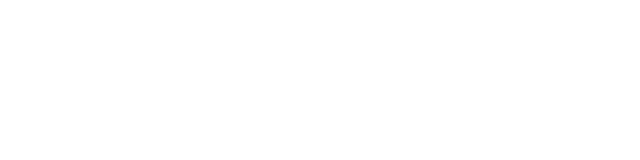
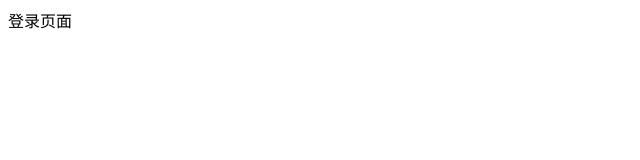
Before and after one commit to licheng58/test1, a Vue app: page /login in a window 1280 px wide. Shown: the top 160 px of the page, without its empty margins (0-640 px from the left). Built offline with nearby package versions, Linux system fonts and the light colour scheme.

Commit message:
'第4次提交'

```diff
--- a/src/router/index.js
+++ b/src/router/index.js
@@ -8,6 +8,11 @@ const routes = [
   {
     path: '/',
     redirect: '/home'
+  },
+  {
+    path: '/login',
+    name: 'Login',
+    component: () => import('@/views/login.vue')
   },
   {
     path: '/home',
--- /dev/null
+++ b/src/views/login.vue
@@ -0,0 +1,10 @@
+<template>
+  <div class="login">登录页面</div>
+</template>
+
+<script>
+export default {}
+</script>
+
+<style>
+</style>
```
